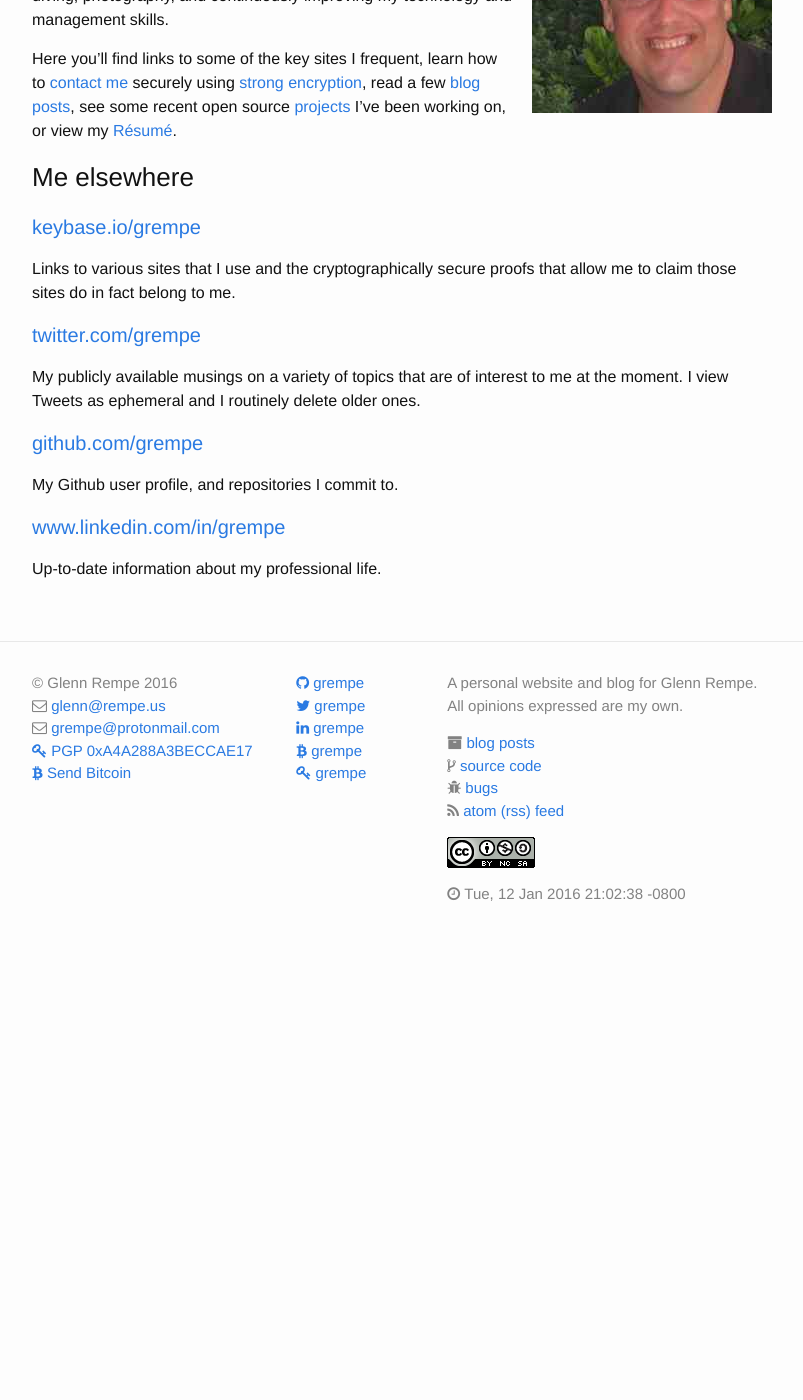
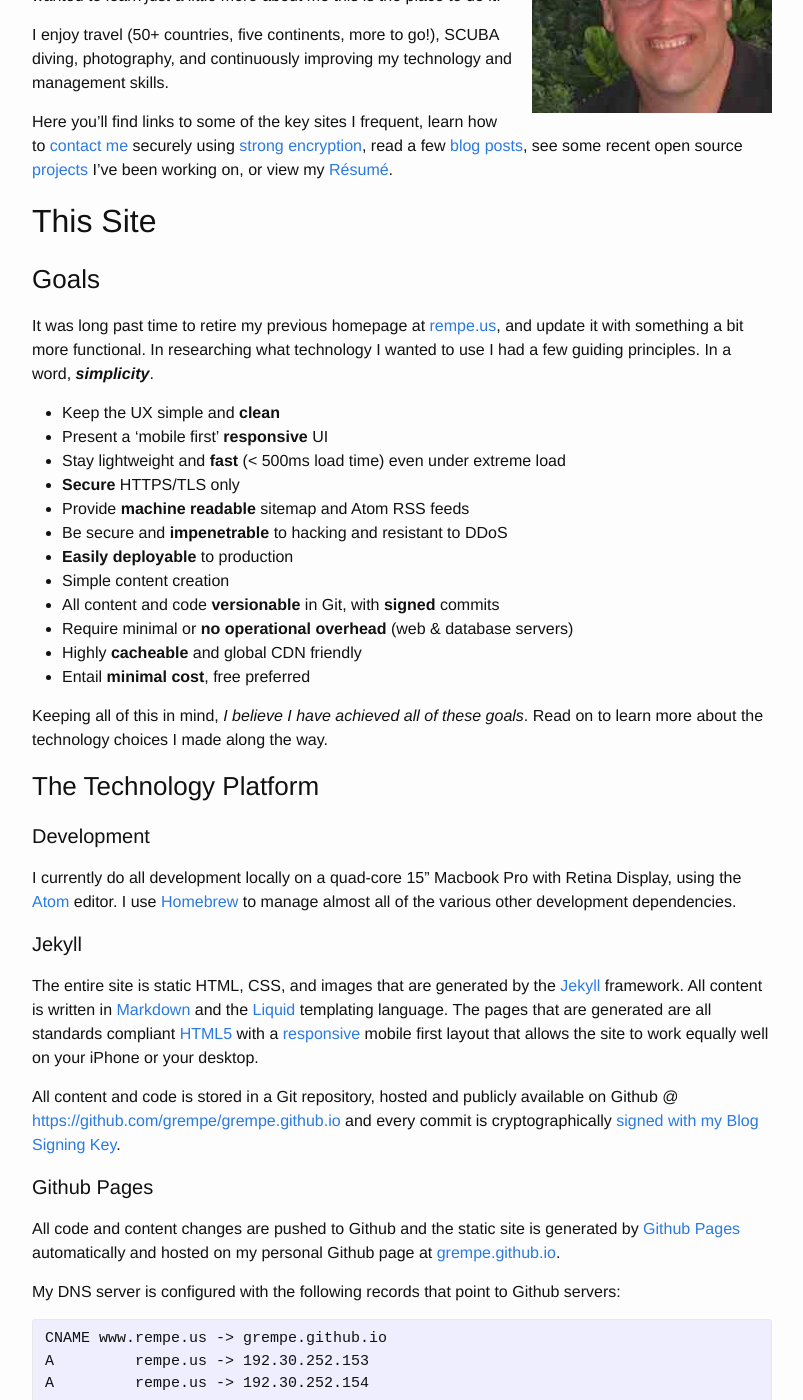
Before and after one commit to grempe/grempe.github.io, a Jekyll site: the page built from _pages/about.md, in a window 1280 px wide and 1400 px high, scrolled down 285 px. Shown: the whole window, without its empty margins (238-1041 px from the left). Built offline with Jekyll 4.4.1, drawn with Linux system fonts in a browser that asks for light colours; before the commit the page ends 1251 px from its top, so only the background shows below that; some of the changed text lies outside the part shown.

Commit message:
Add a technology section to the about page

```diff
--- a/_data/pages.yml
+++ b/_data/pages.yml
@@ -1,9 +1,9 @@
 - url: /about/
-  title: About Me
+  title: About
 - url: /contact/
   title: Contact
 - url: /keys/
-  title: My Keys
+  title: Crypto Keys
 - url: /projects/
   title: Projects
 - url: /resume/
--- a/_pages/about.md
+++ b/_pages/about.md
@@ -1,8 +1,10 @@
 ---
 layout: about
-title: About Me
+title: About
 permalink: /about/
 ---
+
+## Me
 
 I'm Glenn Rempe, and I live with my wife and daughter in San Francisco, CA where
 I work in the technology industry. If you wanted to learn *just a little more* about
@@ -16,19 +18,96 @@
 read a few [blog posts](/blog/), see some recent open source [projects](/projects/) I've
 been working on, or view my [Résumé](/resume/).
 
-### Me elsewhere
+## This Site
 
-#### [keybase.io/grempe](https://keybase.io/grempe){:target="_blank"}
-Links to various sites that I use and the cryptographically
-secure proofs that allow me to claim those sites do in fact belong to me.
+### Goals
 
-#### [twitter.com/grempe](https://twitter.com/grempe){:target="_blank"}
-My publicly available musings on a variety of topics that are
-of interest to me at the moment. I view Tweets as ephemeral and I routinely
-delete older ones.
+It was long past time to retire my previous homepage at
+[rempe.us](https://www.rempe.us/), and update it with something a bit
+more functional. In researching what technology I wanted to use I had a
+few guiding principles. In a word, ***simplicity***.
 
-#### [github.com/grempe](https://github.com/grempe){:target="_blank"}
-My Github user profile, and repositories I commit to.
+* Keep the UX simple and **clean**
+* Present a 'mobile first' **responsive** UI
+* Stay lightweight and **fast** (< 500ms load time) even under extreme load
+* **Secure** HTTPS/TLS only
+* Provide **machine readable** sitemap and Atom RSS feeds
+* Be secure and **impenetrable** to hacking and resistant to DDoS
+* **Easily deployable** to production
+* Simple content creation
+* All content and code **versionable** in Git, with **signed** commits
+* Require minimal or **no operational overhead** (web & database servers)
+* Highly **cacheable** and global CDN friendly
+* Entail **minimal cost**, free preferred
 
-#### [www.linkedin.com/in/grempe](https://www.linkedin.com/in/grempe){:target="_blank"}
-Up-to-date information about my professional life.
+Keeping all of this in mind, *I believe I have achieved all of these goals*. Read on
+to learn more about the technology choices I made along the way.
+
+### The Technology Platform
+
+#### Development
+
+I currently do all development locally on a quad-core 15" Macbook Pro with Retina
+Display, using the [Atom](https://atom.io) editor. I use
+[Homebrew](http://brew.sh) to manage almost all of the various other development
+dependencies.
+
+#### Jekyll
+
+The entire site is static HTML, CSS, and images that are generated by the
+[Jekyll](http://jekyllrb.com) framework. All content is written in
+[Markdown](http://daringfireball.net/projects/markdown/) and the
+[Liquid](https://github.com/Shopify/liquid/wiki) templating language. The pages
+that are generated are all standards compliant [HTML5](https://en.wikipedia.org/wiki/HTML5)
+with a [responsive](https://en.wikipedia.org/wiki/Responsive_web_design) mobile
+first layout that allows the site to work equally well on your iPhone or your desktop.
+
+All content and code is stored in a Git repository, hosted and publicly available
+on Github @ [https://github.com/grempe/grempe.github.io](https://github.com/grempe/grempe.github.io)
+and every commit is cryptographically [signed with my Blog Signing Key](/keys/).
+
+#### Github Pages
+
+All code and content changes are pushed to Github and the static site is generated
+by [Github Pages](https://pages.github.com) automatically and hosted on my personal
+Github page at [grempe.github.io](https://grempe.github.io/).
+
+My DNS server is configured with the following records that point to Github servers:
+
+{% highlight text %}
+CNAME www.rempe.us -> grempe.github.io
+A         rempe.us -> 192.30.252.153
+A         rempe.us -> 192.30.252.154
+{% endhighlight %}
+
+With this DNS configuration, Github becomes the canonical host for [www.]rempe.us.
+The rempe.us apex domain redirects to www.rempe.us
+
+Github routes my content through the [Fastly.com](https://www.fastly.com/customers/github) CDN.
+
+#### CloudFlare CDN
+
+I use [CloudFlare](https://www.cloudflare.com/overview/) to:
+
+* Manage my DNS records
+* Serve as my primary CDN
+* Terminate both IPv4 and IPv6 connections
+* Provide SSL/TLS certificate for [www.]rempe.us
+* Provide DDoS Attack prevention
+* Prevent malicious visitors from scraping
+* Serve HTTP 1.1, HTTP/2 + SPDY client connections
+* Serve all content with [HSTS](https://en.wikipedia.org/wiki/HTTP_Strict_Transport_Security) (6 month expiry)
+* Continue serving the site in case Github goes down
+
+CloudFlare DNS is configured to route requests for [www.]rempe.us through
+its own CDN first and caches all content automatically.
+
+Using CloudFlare SSL/TLS certificates I am able to achieve an [**A+** SSL/TLS test
+rating from Qualys SSL Labs](https://www.ssllabs.com/ssltest/analyze.html?d=rempe.us&latest)
+for both IPv4 and IPv6 connections to [www.]rempe.us.
+
+#### Proof of Ownership
+
+I [host a signed certificate on this site and domain](https://www.rempe.us/keybase.txt)
+that allows you to cryptographically verify that I control all content here.
+You can verify using [keybase.io/grempe](https://keybase.io/grempe).
```
